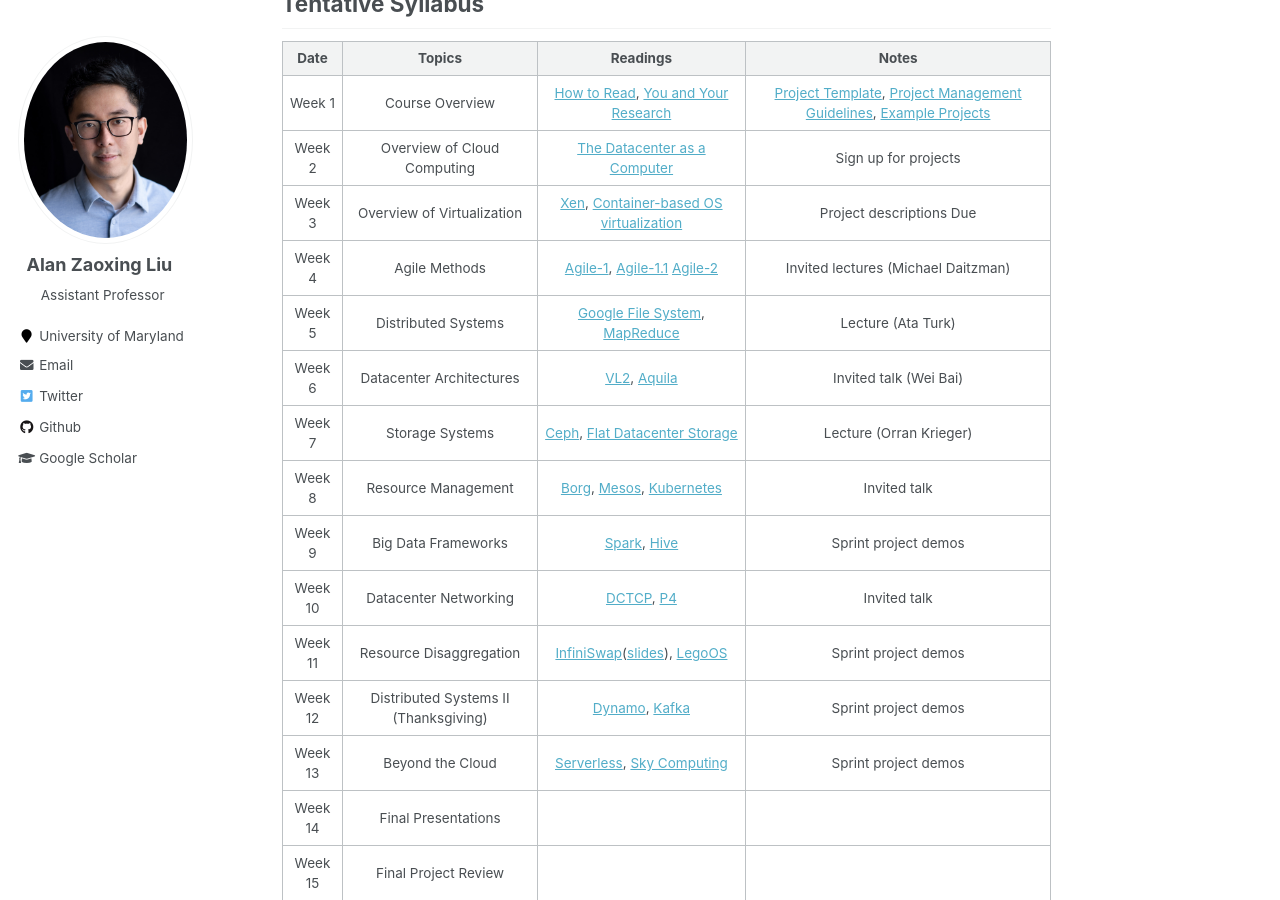
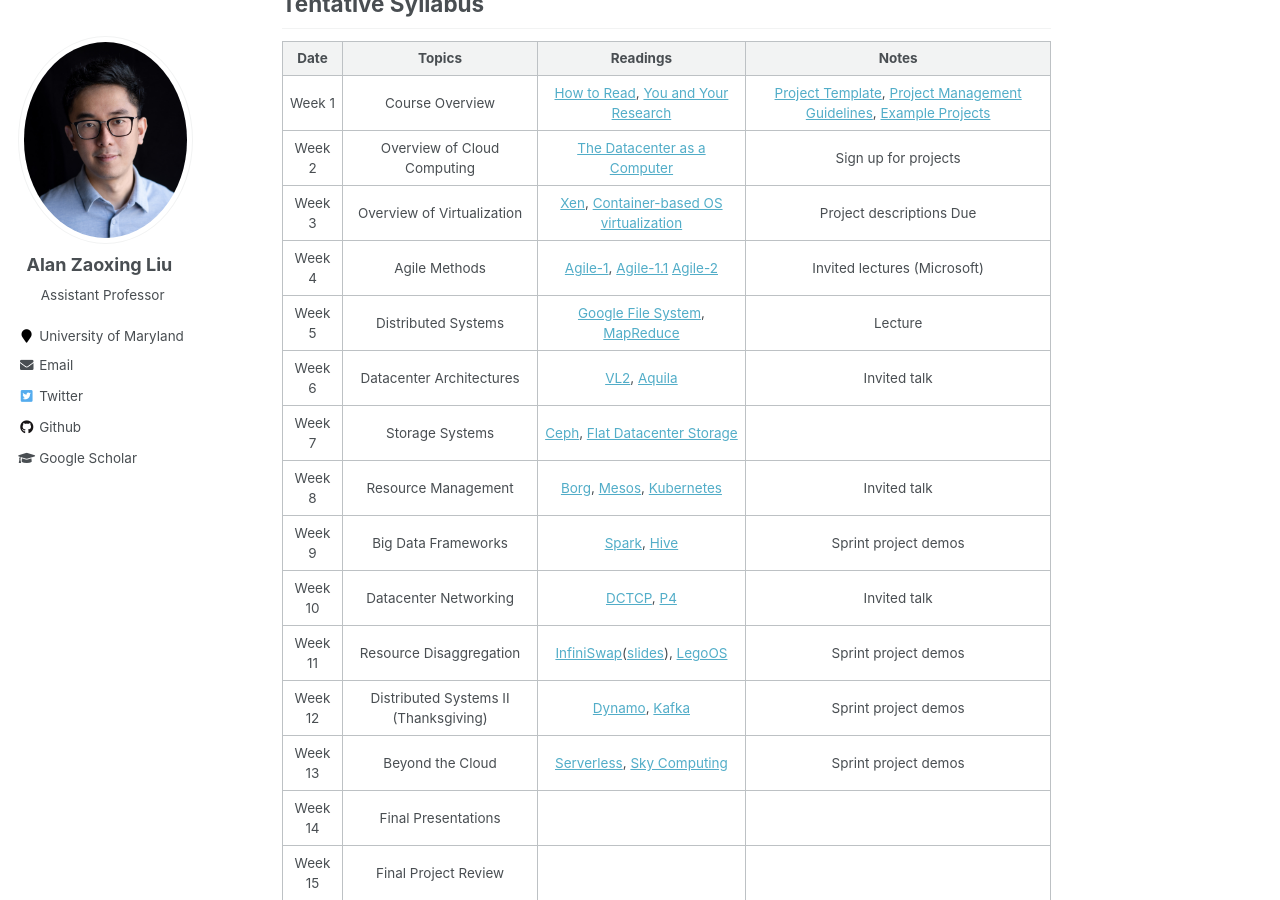
Before and after one commit to zaoxing/zaoxing.github.io, a Jekyll site: the page built from _teaching/2024-fall-cloud.md, in a window 1280 px wide and 900 px high, scrolled down 1041 px. Built offline with Jekyll 4.4.1, drawn with Linux system fonts in a browser that asks for light colours; comment, search, counter and statistics services are not loaded.

Commit message:
update course

```diff
--- a/_teaching/2024-fall-cloud.md
+++ b/_teaching/2024-fall-cloud.md
@@ -35,10 +35,10 @@ Tentative Syllabus
 | Week 1  | Course Overview | [How to Read](/files/course/CCR07_HowToRead.pdf), [You and Your Research](/files/course/Bell86_YouAndYourResearch.pdf) | [Project Template](https://github.com/zaoxing/cloudcourse22/blob/main/Project_Description_Template.md), [Project Management Guidelines](), [Example Projects]() |
 | Week 2  | Overview of Cloud Computing | [The Datacenter as a Computer](https://www.morganclaypool.com/doi/abs/10.2200/S00874ED3V01Y201809CAC046) | Sign up for projects |
 | Week 3  | Overview of Virtualization | [Xen](/files/course/SOSP03_Xen.pdf), [Container-based OS virtualization](/files/course/EuroSys07_Container.pdf)| Project descriptions Due |
-| Week 4 | Agile Methods | [Agile-1](https://youtu.be/RJaF4owQDgg), [Agile-1.1](https://billmoyers.com/content/how-to-tell-your-story-of-self/) [Agile-2](http://www.deltamatrix.com/horizontal-and-vertical-user-stories-slicing-the-cake/)  | Invited lectures (Michael Daitzman) |
-| Week 5 | Distributed Systems | [Google File System](/files/course/SOSP03_GFS.pdf), [MapReduce](/files/course/CACM_MapReduce.pdf) | Lecture (Ata Turk) |
-| Week 6 | Datacenter Architectures | [VL2](/files/course/SIGCOMM09_VL2.pdf), [Aquila](/files/course/NSDI22_Aquila.pdf) | Invited talk (Wei Bai) |
-| Week 7 | Storage Systems | [Ceph](/files/course/OSDI06_Ceph.pdf), [Flat Datacenter Storage](/files/course/OSDI12_FDS.pdf)| Lecture (Orran Krieger) |
+| Week 4 | Agile Methods | [Agile-1](https://youtu.be/RJaF4owQDgg), [Agile-1.1](https://billmoyers.com/content/how-to-tell-your-story-of-self/) [Agile-2](http://www.deltamatrix.com/horizontal-and-vertical-user-stories-slicing-the-cake/)  | Invited lectures (Microsoft) |
+| Week 5 | Distributed Systems | [Google File System](/files/course/SOSP03_GFS.pdf), [MapReduce](/files/course/CACM_MapReduce.pdf) | Lecture |
+| Week 6 | Datacenter Architectures | [VL2](/files/course/SIGCOMM09_VL2.pdf), [Aquila](/files/course/NSDI22_Aquila.pdf) | Invited talk |
+| Week 7 | Storage Systems | [Ceph](/files/course/OSDI06_Ceph.pdf), [Flat Datacenter Storage](/files/course/OSDI12_FDS.pdf)| |
 | Week 8 | Resource Management | [Borg](/files/course/EuroSys15_Borg.pdf), [Mesos](/files/course/NSDI11_Mesos.pdf), [Kubernetes](https://www.vmware.com/content/dam/digitalmarketing/vmware/en/pdf/products/pivotal/vmware-demystifying-kubernetes-overcoming-misconceptions-whitepaper.pdf) | Invited talk |
 | Week 9 | Big Data Frameworks | [Spark](/files/course/NSDI12_Spark.pdf), [Hive](/files/course/VLDB09_Hive.pdf) | Sprint project demos |
 | Week 10 | Datacenter Networking | [DCTCP](/files/course/SIGCOMM10_DCTCP.pdf), [P4](/files/course/CCR14_P4.pdf) | Invited talk |
```
